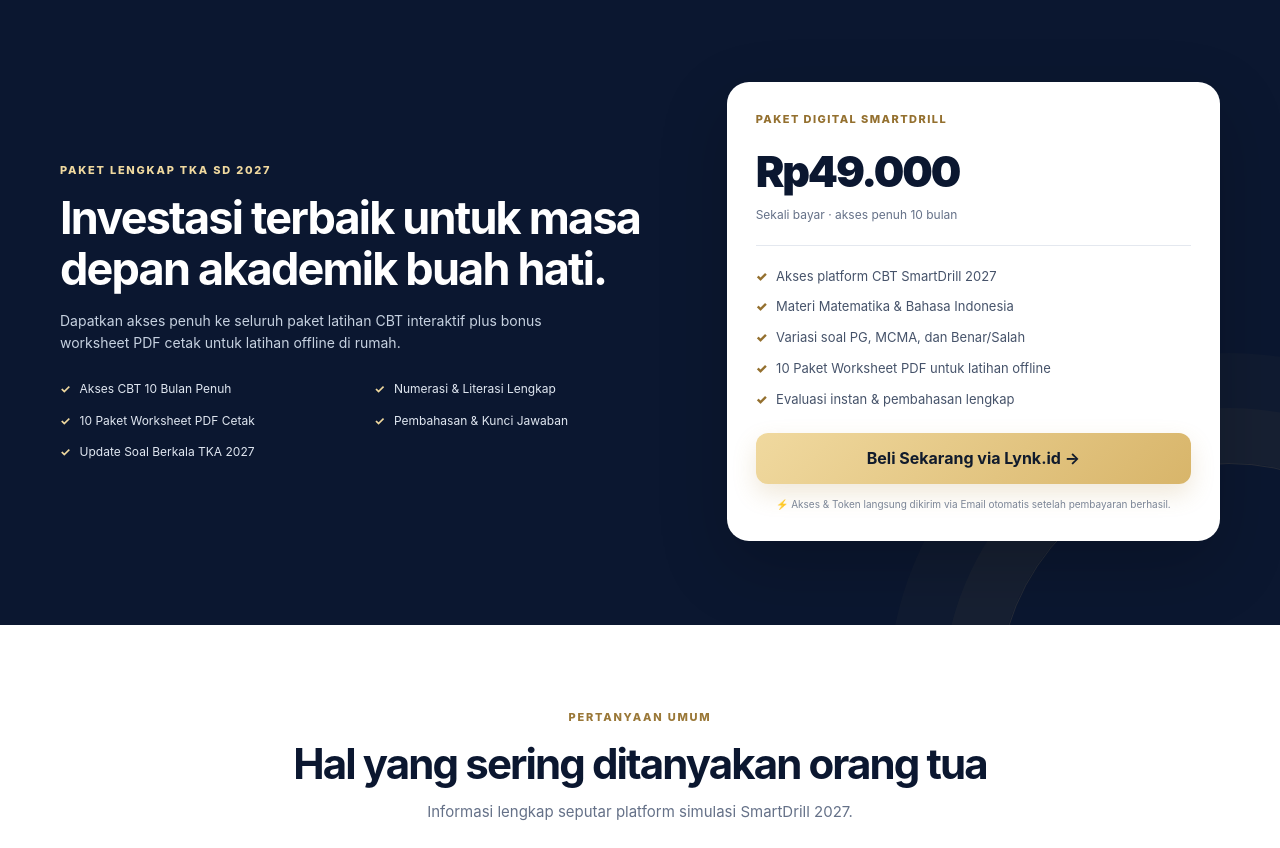
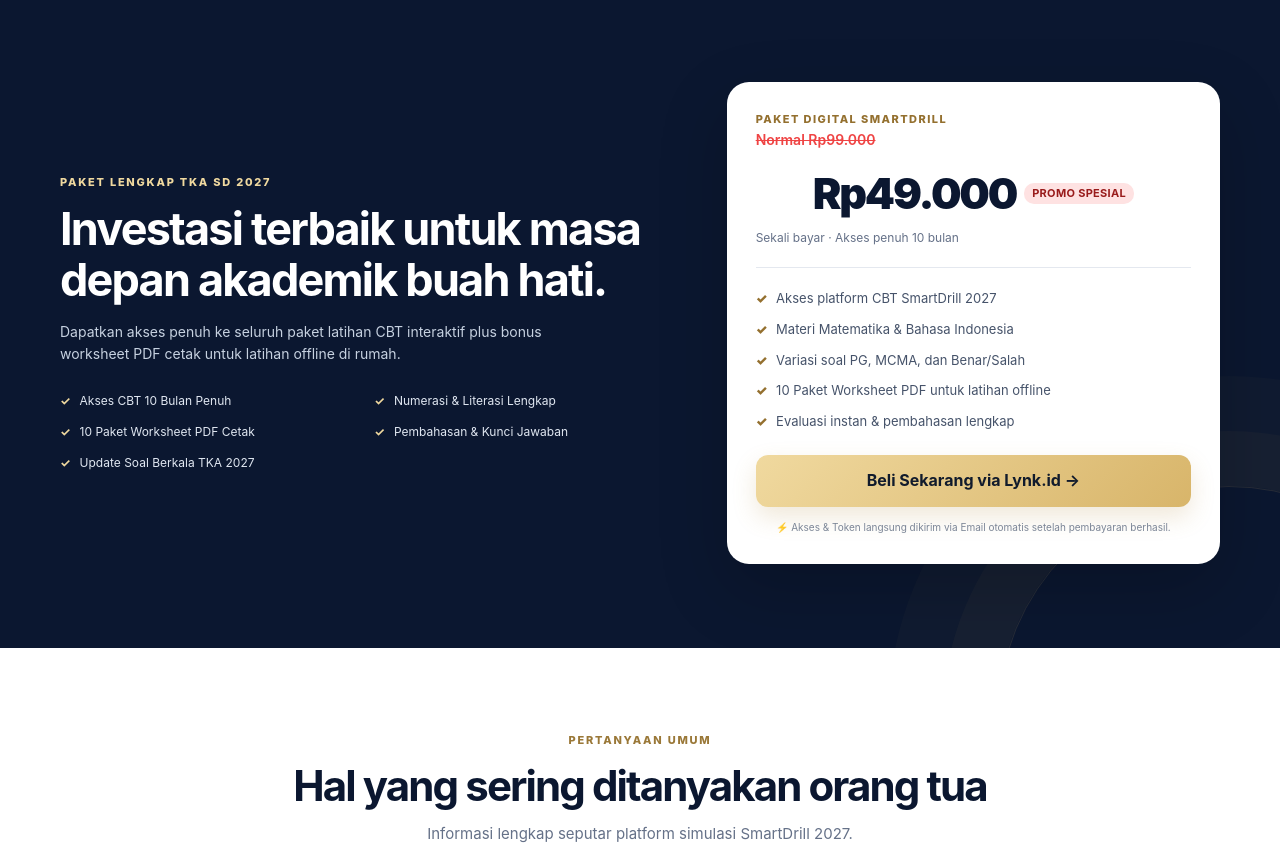
Before and after one commit to Smart-EduDigital/SmartDrill-Landing, a plain HTML site: page index.html in a window 1280 px wide. Shown: the part 3600-4448 px from the top of the page. Drawn offline with Linux system fonts and the light colour scheme.

Commit message:
Update pricing card with crossed-out Rp 99.000 normal price and special Rp 49.000 promo price

```diff
--- a/index.html
+++ b/index.html
@@ -167,8 +167,9 @@ section{padding:84px 0}.section-head{text-align:center;max-width:700px;margin:0
 </div>
 <div class="price-card">
 <div class="price-label">PAKET DIGITAL SMARTDRILL</div>
-<div class="price">Rp49.000</div>
-<div class="price-sub">Sekali bayar · akses penuh 10 bulan</div>
+<div style="font-size:14px;color:#ef4444;text-decoration:line-through;margin-bottom:2px;font-weight:600;">Normal Rp99.000</div>
+<div class="price" style="display:flex;align-items:center;justify-content:center;gap:8px;">Rp49.000 <span style="font-size:11px;background:#fee2e2;color:#991b1b;padding:2px 8px;border-radius:10px;font-weight:700;letter-spacing:0.3px;">PROMO SPESIAL</span></div>
+<div class="price-sub">Sekali bayar · Akses penuh 10 bulan</div>
 <hr class="price-line">
 <ul>
 <li>Akses platform CBT SmartDrill 2027</li>
```
